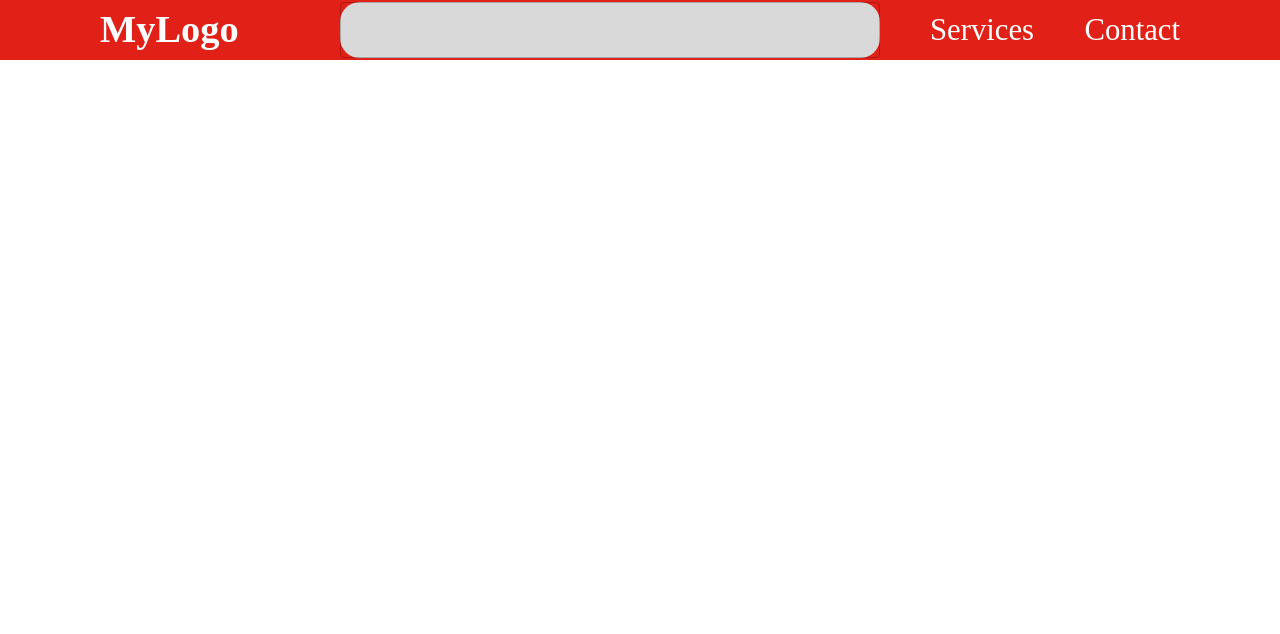
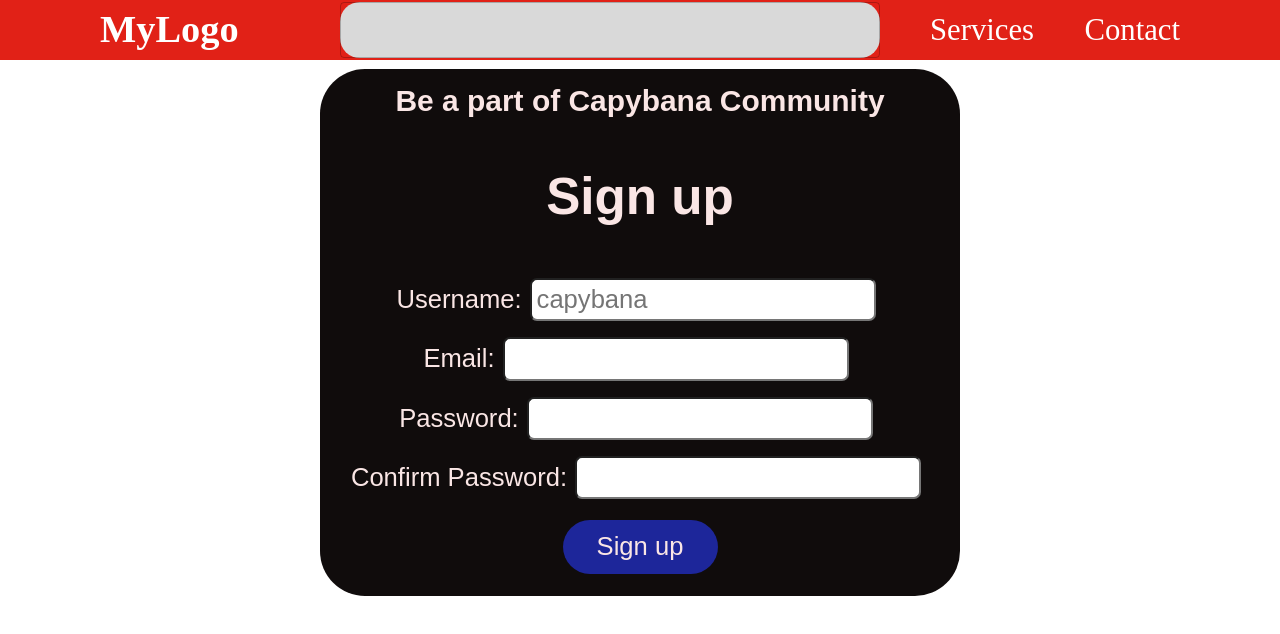
Before and after one commit to CapyBana/UserPine, a React (Create React App) app: page /sign-up in a window 1280 px wide. Shown: the top 634 px of the page. Built offline with nearby package versions, Linux system fonts and the light colour scheme.

Commit message:
Base code of Sign Up Page

```diff
--- /dev/null
+++ b/src/pages/SignUpPage/signUpPage.js
@@ -0,0 +1,28 @@
+import React from 'react';
+import { BackToHomePage, Fill, MainContent, SignInBox, SubmitButton } from './signUpPage.style';
+const SignUpPage = () => {
+    return (
+        <div>
+            <a href = "google.com">
+                <BackToHomePage>⬅ Back to Home page</BackToHomePage>
+            </a>
+            <SignInBox>
+                <h3>Be a part of Capybana Community</h3>
+                <MainContent>Sign up</MainContent>
+                <form action = "somewhere" method = "POST">
+                    <label for = "username">Username:</label>
+                    <Fill type = "text" id = "username" placeholder = "capybana" minlength = "6" maxlength = "30" required></Fill><br></br>
+                    <label for = "email">Email:</label>
+                    <Fill type = "email" id = "email" required></Fill><br></br>
+                    <label for = "password">Password:</label>
+                    <Fill type = "password" id = "password" minlength = "8" maxlength = "30" required></Fill><br></br>
+                    <label for = "cfpassword">Confirm Password:</label>
+                    <Fill type = "password" id = "cfpassword" minlength = "8" maxlength = "30" required></Fill><br></br>
+
+                    <SubmitButton type = "submit" id = "submitButton">Sign up</SubmitButton>
+                </form>
+            </SignInBox>
+        </div>
+    );
+}
+export default SignUpPage;
--- /dev/null
+++ b/src/pages/SignUpPage/signUpPage.style.js
@@ -0,0 +1,44 @@
+import styled from 'styled-components';
+
+export const SubmitButton = styled.button`
+    width: 25%;
+    padding: 2% 2%;
+    margin: 2%;
+    background-color: #1D269A;
+    color: #FAE6E5;
+    border-radius: 45px;
+    font-size: 100%;
+    text-align: center;
+    cursor: pointer;
+    border: none;
+`;
+export const SignInBox = styled.div`
+    width: 50%;
+    font-family: unbounded, arial;
+    background-color: #100C0C;
+    color: #FAE6E5;
+    justify-content: space-between;
+    text-align: center;
+    border-radius: 45px;
+    padding: 10px 10px;
+    margin-left: auto;
+    margin-right: auto;
+`;
+export const MainContent = styled.h1`
+    color: #FAE6E5;
+    font-style: strong;
+    forn-size: 1.5em;
+`;
+export const Fill = styled.input`
+    padding: 5px 5px;
+    text-size: 2em;
+    margin: 8px;
+    border-radius: 7px;
+`;
+export const BackToHomePage = styled.button`
+    background-color: transparent;
+    margin: 20px 25px;
+    color: #DCD1D1;
+    border: none;
+    cursor: pointer;
+`;
--- a/src/routes/index.js
+++ b/src/routes/index.js
@@ -1,8 +1,10 @@
 import Dashboard from '~/pages/Dashboard/Dashboard';
 import Review from '~/pages/Review';
+import SignUpPage from '~/pages/SignUpPage/signUpPage';
 const routes = [
     { path: '/', component: Dashboard },
     { path: '/review-post', component: Review, layout: null },
+    { path: '/sign-up', component: SignUpPage},
 ];
 
 export { routes };
```
